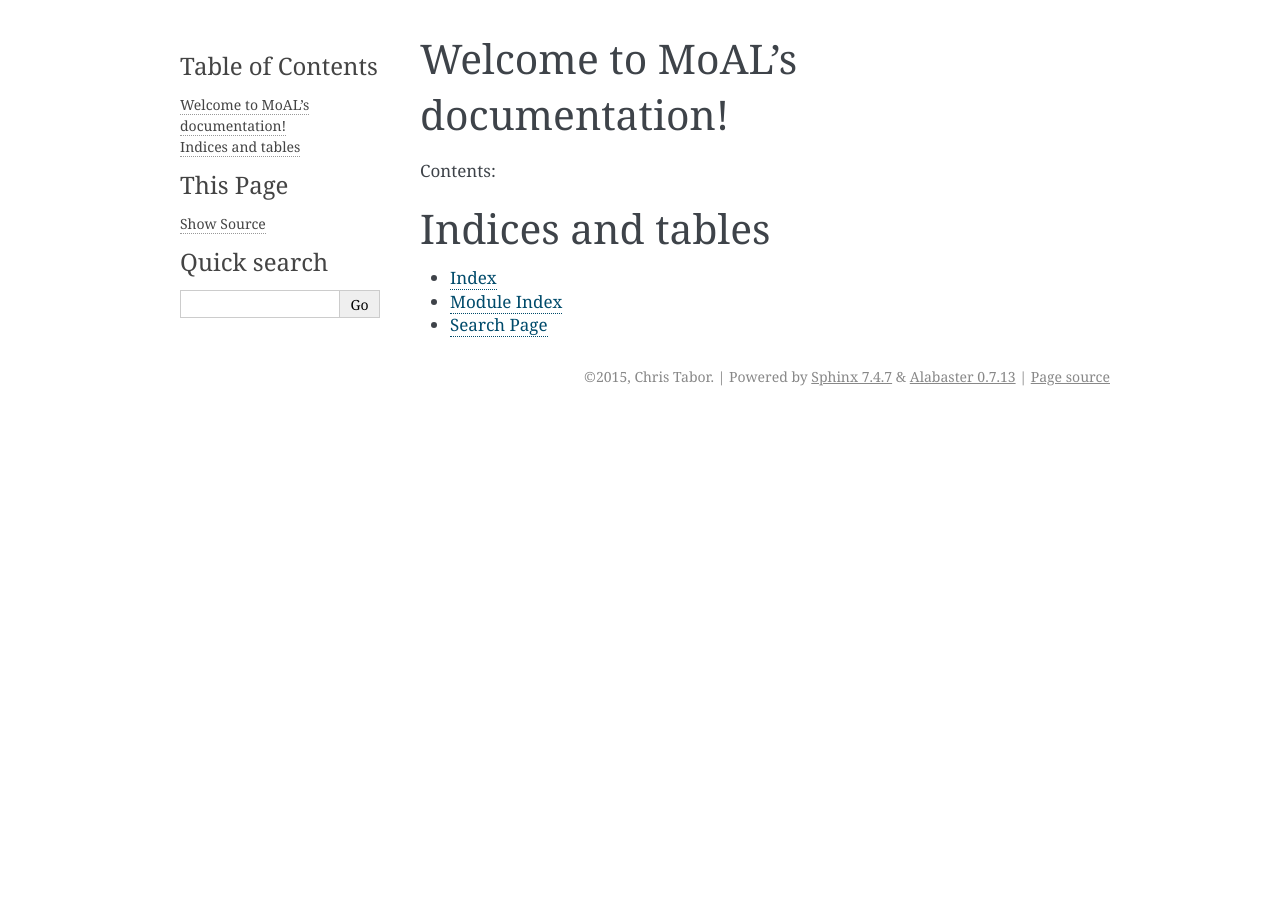
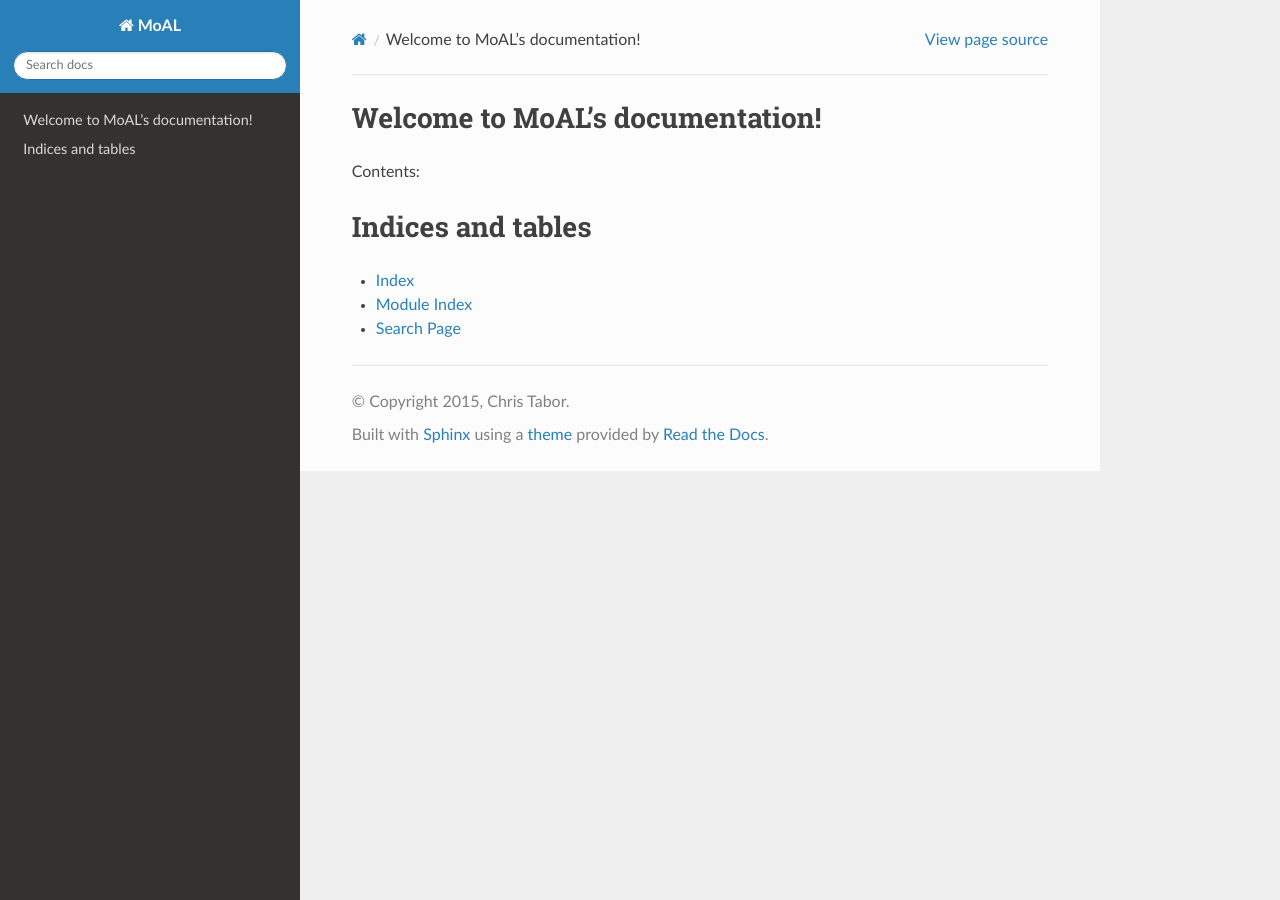
Before and after one commit to christabor/MoAL, a Sphinx documentation site: the page built from docs/index.rst, in a window 1280 px wide. Built offline with Sphinx 7.4.7 and the Read the Docs theme 2.0.0, drawn with Linux system fonts in a browser that asks for light colours; pages that are not in the unit, such as notebooks, are missing from menus.

Commit message:
Add new theme for docs.

```diff
--- a/docs/conf.py
+++ b/docs/conf.py
@@ -14,6 +14,7 @@
 
 import sys
 import os
+import sphinx_rtd_theme
 
 # If extensions (or modules to document with autodoc) are in another directory,
 # add these directories to sys.path here. If the directory is relative to the
@@ -112,7 +113,8 @@ todo_include_todos = True
 
 # The theme to use for HTML and HTML Help pages.  See the documentation for
 # a list of builtin themes.
-html_theme = 'alabaster'
+# html_theme = 'alabaster'
+html_theme = 'sphinx_rtd_theme'
 
 # Theme options are theme-specific and customize the look and feel of a theme
 # further.  For a list of options available for each theme, see the
@@ -120,7 +122,7 @@ html_theme = 'alabaster'
 # html_theme_options = {}
 
 # Add any paths that contain custom themes here, relative to this directory.
-# html_theme_path = []
+html_theme_path = [sphinx_rtd_theme.get_html_theme_path()]
 
 # The name for this set of Sphinx documents.  If None, it defaults to
 # "<project> v<release> documentation".
```
